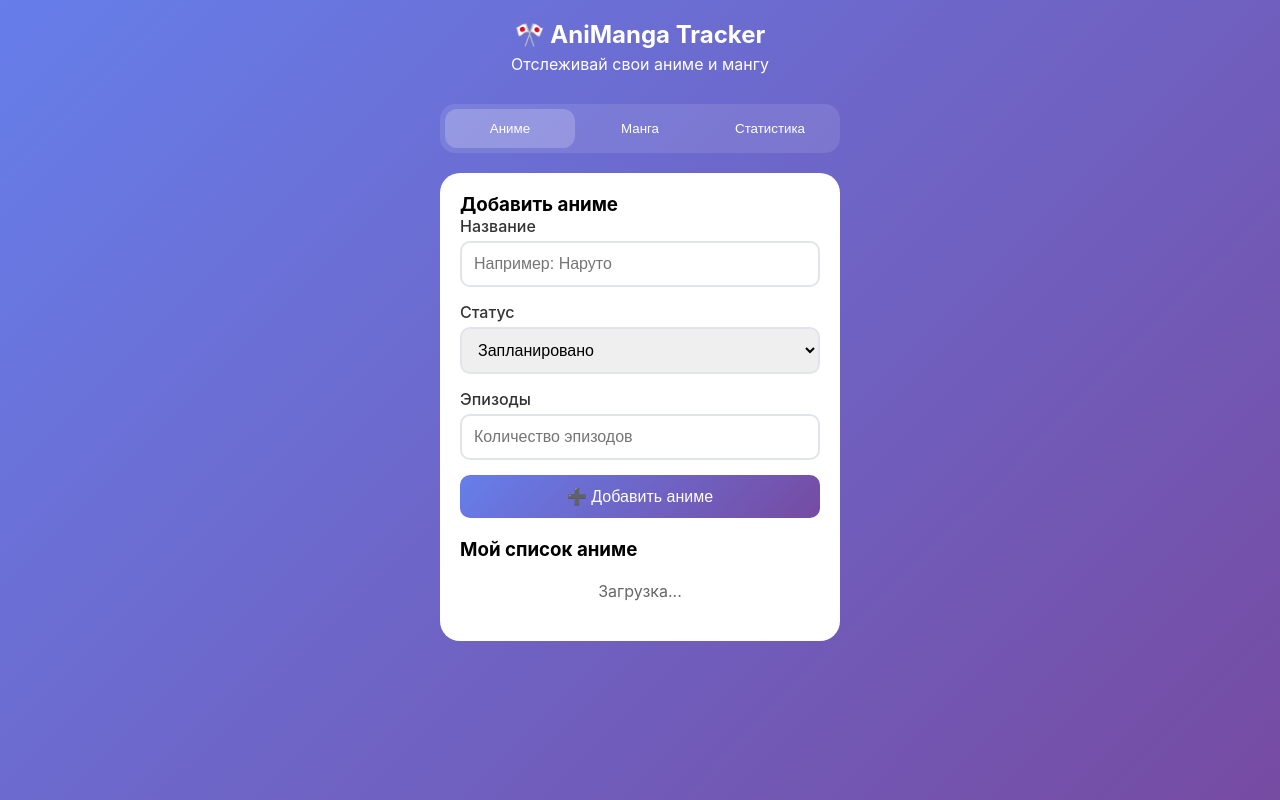
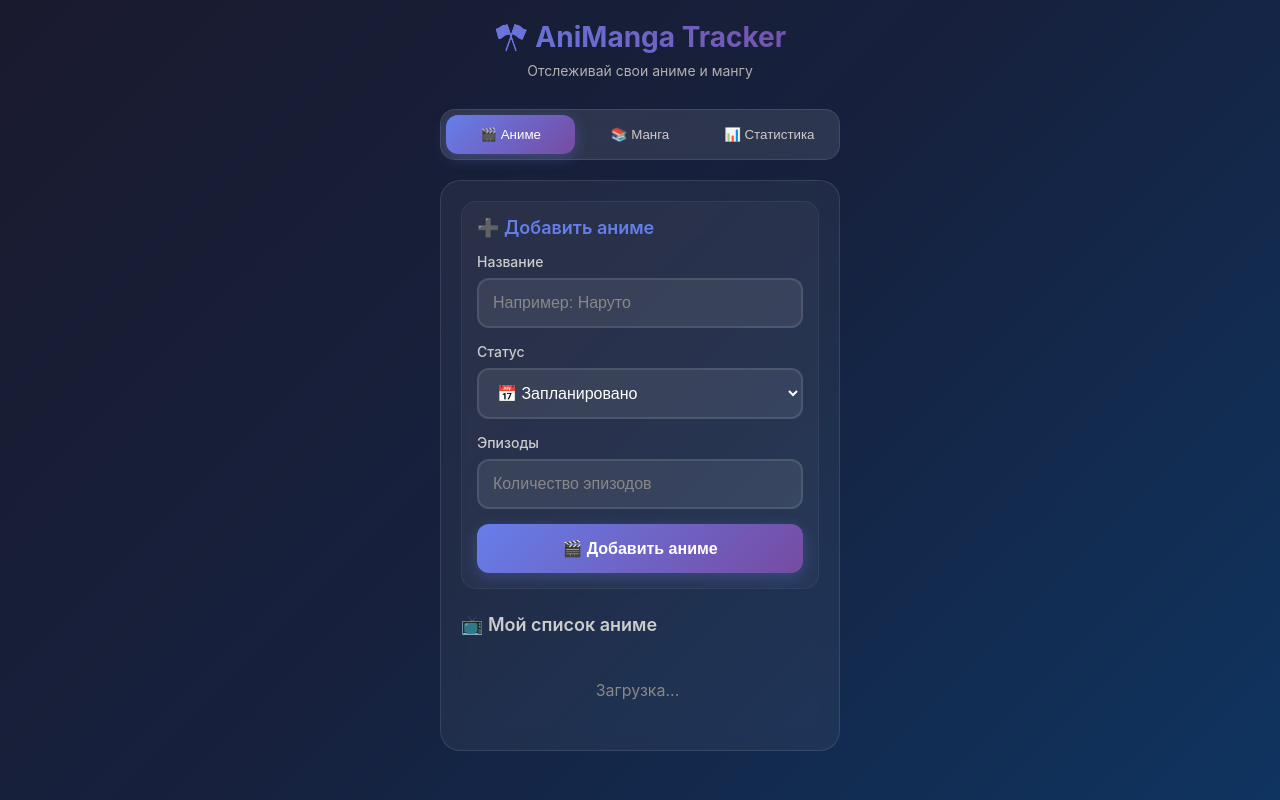
Before and after one commit to Ueste-Telegram/animanga-tracker, a plain HTML site: page index.html in a window 1280 px wide. Drawn offline with Linux system fonts and the light colour scheme; a script that the page names is missing.

Commit message:
Update index.html

```diff
--- a/index.html
+++ b/index.html
@@ -6,32 +6,266 @@
     <title>AniManga Tracker</title>
     <script src="https://telegram.org/js/telegram-web-app.js"></script>
     <style>
-        * { margin: 0; padding: 0; box-sizing: border-box; }
-        body { font-family: -apple-system, BlinkMacSystemFont, 'Segoe UI', Roboto, sans-serif; background: linear-gradient(135deg, #667eea 0%, #764ba2 100%); min-height: 100vh; padding: 20px; }
-        .container { max-width: 400px; margin: 0 auto; }
-        .header { text-align: center; color: white; margin-bottom: 30px; }
-        .header h1 { font-size: 24px; margin-bottom: 5px; }
-        .tabs { display: flex; background: rgba(255,255,255,0.1); border-radius: 15px; padding: 5px; margin-bottom: 20px; }
-        .tab { flex: 1; padding: 12px; text-align: center; color: white; border: none; background: transparent; border-radius: 12px; cursor: pointer; }
-        .tab.active { background: rgba(255,255,255,0.2); }
-        .content { background: white; border-radius: 20px; padding: 20px; min-height: 400px; }
-        .section { display: none; }
-        .section.active { display: block; }
-        .add-form { margin-bottom: 20px; }
-        .input-group { margin-bottom: 15px; }
-        .input-group label { display: block; margin-bottom: 5px; color: #333; font-weight: 500; }
-        .input-group input, .input-group select { width: 100%; padding: 12px; border: 2px solid #e1e5e9; border-radius: 10px; font-size: 16px; }
-        .btn { background: linear-gradient(135deg, #667eea 0%, #764ba2 100%); color: white; border: none; padding: 12px 24px; border-radius: 10px; font-size: 16px; cursor: pointer; width: 100%; }
-        .list { max-height: 300px; overflow-y: auto; }
-        .item { background: #f8f9fa; padding: 15px; border-radius: 10px; margin-bottom: 10px; border-left: 4px solid #667eea; }
-        .item-header { display: flex; justify-content: space-between; align-items: center; margin-bottom: 5px; }
-        .item-title { font-weight: bold; color: #333; }
-        .item-status { background: #667eea; color: white; padding: 2px 8px; border-radius: 20px; font-size: 12px; }
-        .stats-grid { display: grid; grid-template-columns: 1fr 1fr; gap: 15px; margin-top: 20px; }
-        .stat-card { background: #f8f9fa; padding: 15px; border-radius: 10px; text-align: center; }
-        .stat-number { font-size: 24px; font-weight: bold; color: #667eea; margin-bottom: 5px; }
-        .stat-label { font-size: 12px; color: #666; text-transform: uppercase; }
-        .loading { text-align: center; color: #666; padding: 20px; }
+        * {
+            margin: 0;
+            padding: 0;
+            box-sizing: border-box;
+        }
+
+        body {
+            font-family: -apple-system, BlinkMacSystemFont, 'Segoe UI', Roboto, sans-serif;
+            background: linear-gradient(135deg, #1a1a2e 0%, #16213e 50%, #0f3460 100%);
+            min-height: 100vh;
+            padding: 20px;
+            color: #ffffff;
+        }
+
+        .container {
+            max-width: 400px;
+            margin: 0 auto;
+        }
+
+        .header {
+            text-align: center;
+            color: white;
+            margin-bottom: 30px;
+        }
+
+        .header h1 {
+            font-size: 28px;
+            margin-bottom: 8px;
+            background: linear-gradient(45deg, #667eea, #764ba2);
+            -webkit-background-clip: text;
+            -webkit-text-fill-color: transparent;
+            font-weight: bold;
+        }
+
+        .header p {
+            color: #b0b0b0;
+            font-size: 14px;
+        }
+
+        .tabs {
+            display: flex;
+            background: rgba(255, 255, 255, 0.1);
+            border-radius: 15px;
+            padding: 5px;
+            margin-bottom: 20px;
+            backdrop-filter: blur(10px);
+            border: 1px solid rgba(255, 255, 255, 0.1);
+        }
+
+        .tab {
+            flex: 1;
+            padding: 12px;
+            text-align: center;
+            color: #cccccc;
+            border: none;
+            background: transparent;
+            border-radius: 12px;
+            cursor: pointer;
+            transition: all 0.3s ease;
+            font-weight: 500;
+        }
+
+        .tab.active {
+            background: linear-gradient(135deg, #667eea 0%, #764ba2 100%);
+            color: white;
+            box-shadow: 0 4px 15px rgba(102, 126, 234, 0.3);
+        }
+
+        .content {
+            background: rgba(255, 255, 255, 0.05);
+            border-radius: 20px;
+            padding: 20px;
+            backdrop-filter: blur(10px);
+            border: 1px solid rgba(255, 255, 255, 0.1);
+            min-height: 400px;
+        }
+
+        .section {
+            display: none;
+        }
+
+        .section.active {
+            display: block;
+        }
+
+        .add-form {
+            margin-bottom: 25px;
+            padding: 15px;
+            background: rgba(255, 255, 255, 0.03);
+            border-radius: 15px;
+            border: 1px solid rgba(255, 255, 255, 0.05);
+        }
+
+        .add-form h3 {
+            margin-bottom: 15px;
+            color: #667eea;
+            font-size: 18px;
+        }
+
+        .input-group {
+            margin-bottom: 15px;
+        }
+
+        .input-group label {
+            display: block;
+            margin-bottom: 8px;
+            color: #cccccc;
+            font-weight: 500;
+            font-size: 14px;
+        }
+
+        .input-group input, .input-group select {
+            width: 100%;
+            padding: 14px;
+            border: 2px solid rgba(255, 255, 255, 0.1);
+            border-radius: 12px;
+            font-size: 16px;
+            background: rgba(255, 255, 255, 0.08);
+            color: white;
+            transition: all 0.3s ease;
+        }
+
+        .input-group input:focus, .input-group select:focus {
+            outline: none;
+            border-color: #667eea;
+            background: rgba(255, 255, 255, 0.12);
+        }
+
+        .input-group input::placeholder {
+            color: #888888;
+        }
+
+        .btn {
+            background: linear-gradient(135deg, #667eea 0%, #764ba2 100%);
+            color: white;
+            border: none;
+            padding: 15px 24px;
+            border-radius: 12px;
+            font-size: 16px;
+            font-weight: 600;
+            cursor: pointer;
+            width: 100%;
+            transition: transform 0.2s ease, box-shadow 0.2s ease;
+            box-shadow: 0 4px 15px rgba(102, 126, 234, 0.3);
+        }
+
+        .btn:hover {
+            transform: translateY(-2px);
+            box-shadow: 0 6px 20px rgba(102, 126, 234, 0.4);
+        }
+
+        .btn:active {
+            transform: translateY(0);
+        }
+
+        .list {
+            max-height: 300px;
+            overflow-y: auto;
+            padding-right: 5px;
+        }
+
+        .list::-webkit-scrollbar {
+            width: 4px;
+        }
+
+        .list::-webkit-scrollbar-track {
+            background: rgba(255, 255, 255, 0.05);
+            border-radius: 10px;
+        }
+
+        .list::-webkit-scrollbar-thumb {
+            background: #667eea;
+            border-radius: 10px;
+        }
+
+        .item {
+            background: rgba(255, 255, 255, 0.08);
+            padding: 16px;
+            border-radius: 12px;
+            margin-bottom: 12px;
+            border-left: 4px solid #667eea;
+            transition: transform 0.2s ease;
+            border: 1px solid rgba(255, 255, 255, 0.05);
+        }
+
+        .item:hover {
+            transform: translateX(5px);
+            background: rgba(255, 255, 255, 0.12);
+        }
+
+        .item-header {
+            display: flex;
+            justify-content: space-between;
+            align-items: center;
+            margin-bottom: 8px;
+        }
+
+        .item-title {
+            font-weight: 600;
+            color: white;
+            font-size: 16px;
+        }
+
+        .item-status {
+            background: linear-gradient(135deg, #667eea, #764ba2);
+            color: white;
+            padding: 4px 12px;
+            border-radius: 20px;
+            font-size: 11px;
+            font-weight: 600;
+        }
+
+        .item-details {
+            color: #b0b0b0;
+            font-size: 14px;
+        }
+
+        .stats-grid {
+            display: grid;
+            grid-template-columns: 1fr 1fr;
+            gap: 15px;
+            margin-top: 20px;
+        }
+
+        .stat-card {
+            background: linear-gradient(135deg, rgba(102, 126, 234, 0.2), rgba(118, 75, 162, 0.2));
+            padding: 20px;
+            border-radius: 15px;
+            text-align: center;
+            border: 1px solid rgba(255, 255, 255, 0.1);
+            backdrop-filter: blur(10px);
+        }
+
+        .stat-number {
+            font-size: 28px;
+            font-weight: bold;
+            color: #667eea;
+            margin-bottom: 5px;
+        }
+
+        .stat-label {
+            font-size: 12px;
+            color: #cccccc;
+            text-transform: uppercase;
+            letter-spacing: 0.5px;
+        }
+
+        .loading {
+            text-align: center;
+            color: #888888;
+            padding: 30px;
+            font-size: 16px;
+        }
+
+        h3 {
+            color: #cccccc;
+            margin-bottom: 15px;
+            font-size: 18px;
+            font-weight: 600;
+        }
     </style>
 </head>
 <body>
@@ -42,15 +276,16 @@
         </div>
 
         <div class="tabs">
-            <button class="tab active" onclick="showSection('anime')">Аниме</button>
-            <button class="tab" onclick="showSection('manga')">Манга</button>
-            <button class="tab" onclick="showSection('stats')">Статистика</button>
+            <button class="tab active" onclick="showSection('anime')">🎬 Аниме</button>
+            <button class="tab" onclick="showSection('manga')">📚 Манга</button>
+            <button class="tab" onclick="showSection('stats')">📊 Статистика</button>
         </div>
 
         <div class="content">
+            <!-- Аниме секция -->
             <div id="anime" class="section active">
                 <div class="add-form">
-                    <h3>Добавить аниме</h3>
+                    <h3>➕ Добавить аниме</h3>
                     <div class="input-group">
                         <label>Название</label>
                         <input type="text" id="animeTitle" placeholder="Например: Наруто">
@@ -58,28 +293,29 @@
                     <div class="input-group">
                         <label>Статус</label>
                         <select id="animeStatus">
-                            <option value="planned">Запланировано</option>
-                            <option value="watching">Смотрю</option>
-                            <option value="completed">Просмотрено</option>
-                            <option value="dropped">Брошено</option>
+                            <option value="planned">📅 Запланировано</option>
+                            <option value="watching">👀 Смотрю</option>
+                            <option value="completed">✅ Просмотрено</option>
+                            <option value="dropped">❌ Брошено</option>
                         </select>
                     </div>
                     <div class="input-group">
                         <label>Эпизоды</label>
                         <input type="number" id="animeEpisodes" placeholder="Количество эпизодов">
                     </div>
-                    <button class="btn" onclick="addAnime()">➕ Добавить аниме</button>
+                    <button class="btn" onclick="addAnime()">🎬 Добавить аниме</button>
                 </div>
 
-                <h3>Мой список аниме</h3>
+                <h3>📺 Мой список аниме</h3>
                 <div id="animeList" class="list">
                     <div class="loading">Загрузка...</div>
                 </div>
             </div>
 
+            <!-- Манга секция -->
             <div id="manga" class="section">
                 <div class="add-form">
-                    <h3>Добавить мангу</h3>
+                    <h3>➕ Добавить мангу</h3>
                     <div class="input-group">
                         <label>Название</label>
                         <input type="text" id="mangaTitle" placeholder="Например: Ван Пис">
@@ -87,10 +323,10 @@
                     <div class="input-group">
                         <label>Статус</label>
                         <select id="mangaStatus">
-                            <option value="planned">Запланировано</option>
-                            <option value="reading">Читаю</option>
-                            <option value="completed">Прочитано</option>
-                            <option value="dropped">Брошено</option>
+                            <option value="planned">📅 Запланировано</option>
+                            <option value="reading">👀 Читаю</option>
+                            <option value="completed">✅ Прочитано</option>
+                            <option value="dropped">❌ Брошено</option>
                         </select>
                     </div>
                     <div class="input-group">
@@ -100,14 +336,15 @@
                     <button class="btn" onclick="addManga()">📚 Добавить мангу</button>
                 </div>
 
-                <h3>Мой список манги</h3>
+                <h3>📖 Мой список манги</h3>
                 <div id="mangaList" class="list">
                     <div class="loading">Загрузка...</div>
                 </div>
             </div>
 
+            <!-- Статистика секция -->
             <div id="stats" class="section">
-                <h3>Моя статистика</h3>
+                <h3>📈 Моя статистика</h3>
                 <div id="statsContent">
                     <div class="loading">Загрузка статистики...</div>
                 </div>
@@ -116,8 +353,8 @@
     </div>
 
     <script>
-        // Упрощенная версия с надежным localStorage
-        const STORAGE_KEY = 'animanga_simple_v2';
+        // Хранение данных в localStorage
+        const STORAGE_KEY = 'animanga_dark_theme';
 
         // Инициализация Telegram Web App
         let tg = window.Telegram.WebApp;
@@ -161,7 +398,7 @@
             const container = document.getElementById('animeList');
 
             if (!data.anime || data.anime.length === 0) {
-                container.innerHTML = '<div class="loading">Список аниме пуст</div>';
+                container.innerHTML = '<div class="loading">📺 Список аниме пуст</div>';
                 return;
             }
 
@@ -171,7 +408,7 @@
                         <div class="item-title">${anime.title}</div>
                         <div class="item-status">${getStatusText(anime.status)}</div>
                     </div>
-                    <div>Эпизоды: ${anime.episodes || 0}</div>
+                    <div class="item-details">Эпизоды: ${anime.episodes || 0}</div>
                 </div>
             `).join('');
         }
@@ -182,7 +419,7 @@
             const container = document.getElementById('mangaList');
 
             if (!data.manga || data.manga.length === 0) {
-                container.innerHTML = '<div class="loading">Список манги пуст</div>';
+                container.innerHTML = '<div class="loading">📖 Список манги пуст</div>';
                 return;
             }
 
@@ -192,7 +429,7 @@
                         <div class="item-title">${manga.title}</div>
                         <div class="item-status">${getStatusText(manga.status)}</div>
                     </div>
-                    <div>Главы: ${manga.chapters || 0}</div>
+                    <div class="item-details">Главы: ${manga.chapters || 0}</div>
                 </div>
             `).join('');
         }
@@ -219,11 +456,11 @@
                     </div>
                     <div class="stat-card">
                         <div class="stat-number">${stats.completed_anime}</div>
-                        <div class="stat-label">Просмотрено аниме</div>
+                        <div class="stat-label">Просмотрено</div>
                     </div>
                     <div class="stat-card">
                         <div class="stat-number">${stats.completed_manga}</div>
-                        <div class="stat-label">Прочитано манги</div>
+                        <div class="stat-label">Прочитано</div>
                     </div>
                 </div>
             `;
@@ -256,7 +493,7 @@
                 document.getElementById('animeEpisodes').value = '';
                 loadAnime();
                 loadStats();
-                alert('✅ Аниме добавлено!');
+                showNotification(`Аниме "${title}" добавлено!`);
             } else {
                 alert('❌ Ошибка сохранения');
             }
@@ -289,7 +526,7 @@
                 document.getElementById('mangaChapters').value = '';
                 loadManga();
                 loadStats();
-                alert('✅ Манга добавлена!');
+                showNotification(`Манга "${title}" добавлена!`);
             } else {
                 alert('❌ Ошибка сохранения');
             }
@@ -298,13 +535,26 @@
         // Вспомогательная функция для отображения статуса
         function getStatusText(status) {
             const statusMap = {
-                'planned': 'Запланировано',
-                'watching': 'Смотрю',
-                'reading': 'Читаю',
-                'completed': 'Завершено',
-                'dropped': 'Брошено'
+                'planned': '📅 Запланировано',
+                'watching': '👀 Смотрю',
+                'reading': '👀 Читаю',
+                'completed': '✅ Завершено',
+                'dropped': '❌ Брошено'
             };
             return statusMap[status] || status;
+        }
+
+        // Красивое уведомление
+        function showNotification(message) {
+            if (tg && tg.showPopup) {
+                tg.showPopup({
+                    title: 'Успешно!',
+                    message: message,
+                    buttons: [{ type: 'ok' }]
+                });
+            } else {
+                alert('✅ ' + message);
+            }
         }
 
         // Инициализация при загрузке
```
